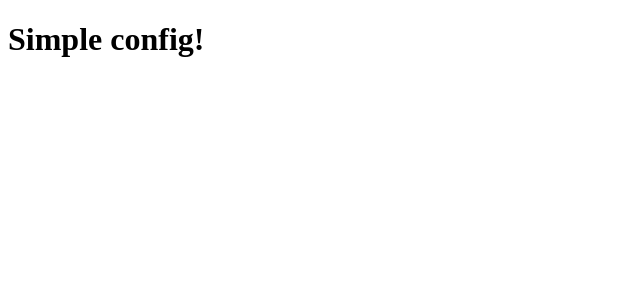
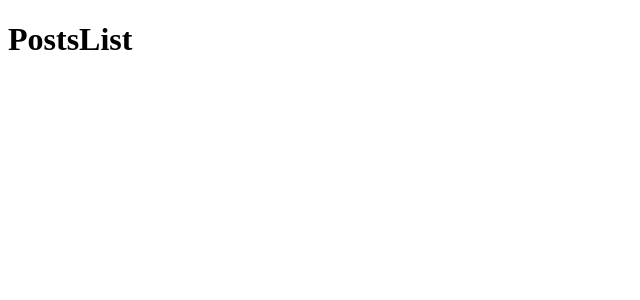
Before and after one commit to NauanyC/Bloggit, a React app: page / in a window 1280 px wide. Shown: the top 300 px of the page, without its empty margins (0-640 px from the left). Built offline with nearby package versions, Linux system fonts and the light colour scheme.

Commit message:
feat: postList page and Post page

```diff
--- a/src/App.tsx
+++ b/src/App.tsx
@@ -1,7 +1,16 @@
 import * as React from "react";
+import { BrowserRouter as Router, Switch, Route } from "react-router-dom";
+
+import Post from "./pages/post";
+import PostList from "./pages/postsList";
 
 export const App = () => (
   <div className="App">
-    <h1>Simple config!</h1>
+    <Router>
+      <Switch>
+        <Route path="/:id" component={Post}></Route>
+        <Route exact path="/" component={PostList}></Route>
+      </Switch>
+    </Router>
   </div>
 );
--- a/src/index.tsx
+++ b/src/index.tsx
@@ -1,4 +1,5 @@
 import * as React from "react";
 import * as ReactDOM from "react-dom";
 import { App } from "./App";
+
 ReactDOM.render(<App />, document.getElementById("#root"));
--- /dev/null
+++ b/src/pages/post.tsx
@@ -0,0 +1,19 @@
+import * as React from "react";
+
+export interface PostProps {
+  match: {
+    params: {
+      id: string;
+    };
+  };
+}
+
+const Post: React.SFC<PostProps> = ({ match }) => {
+  return (
+    <div className="Post">
+      <h1>{match.params.id} </h1>
+    </div>
+  );
+};
+
+export default Post;
--- /dev/null
+++ b/src/pages/postsList.tsx
@@ -0,0 +1,13 @@
+import * as React from "react";
+
+export interface PostsListProps {}
+
+const PostsList: React.SFC<PostsListProps> = () => {
+  return (
+    <div className="PostsList">
+      <h1>PostsList</h1>
+    </div>
+  );
+};
+
+export default PostsList;
```
